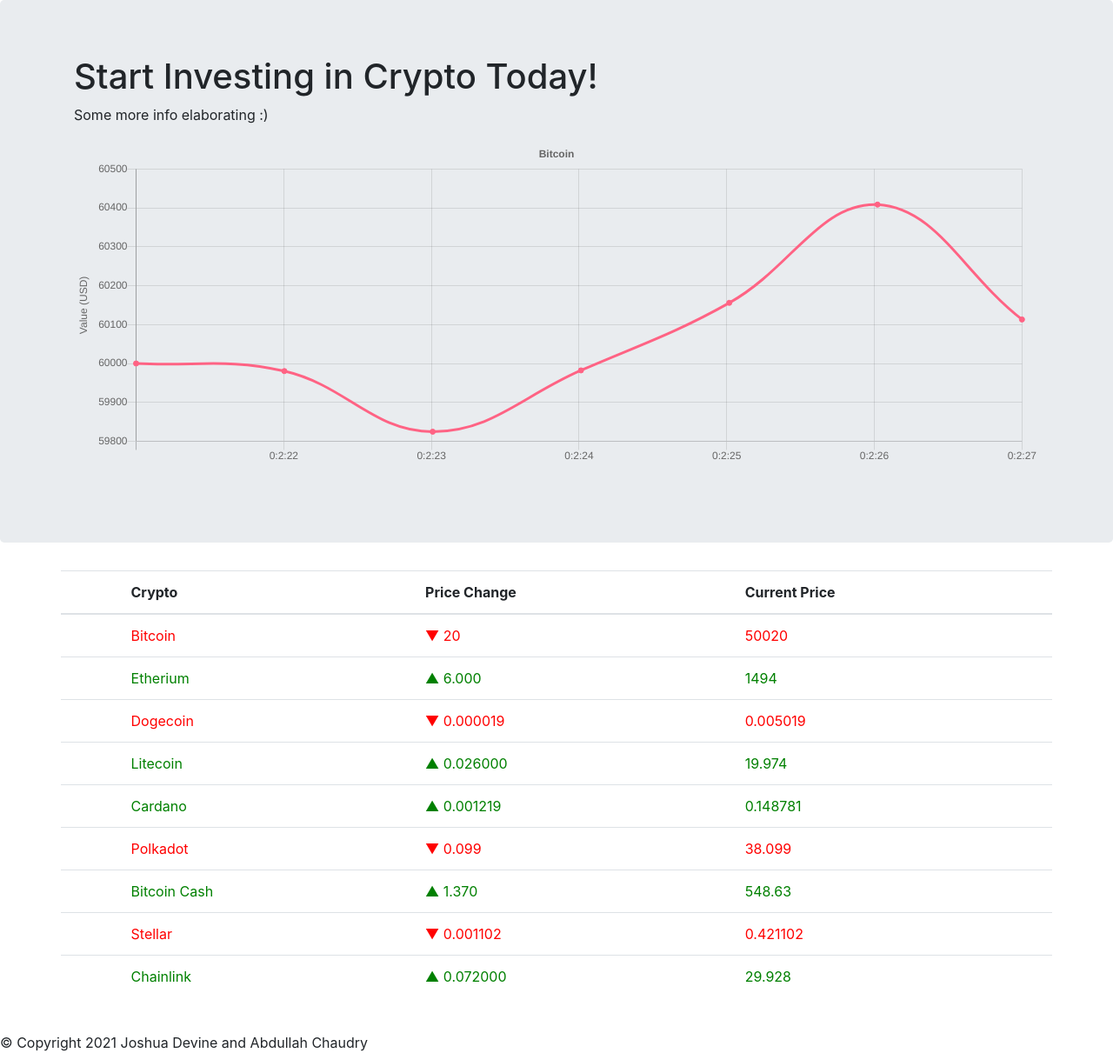
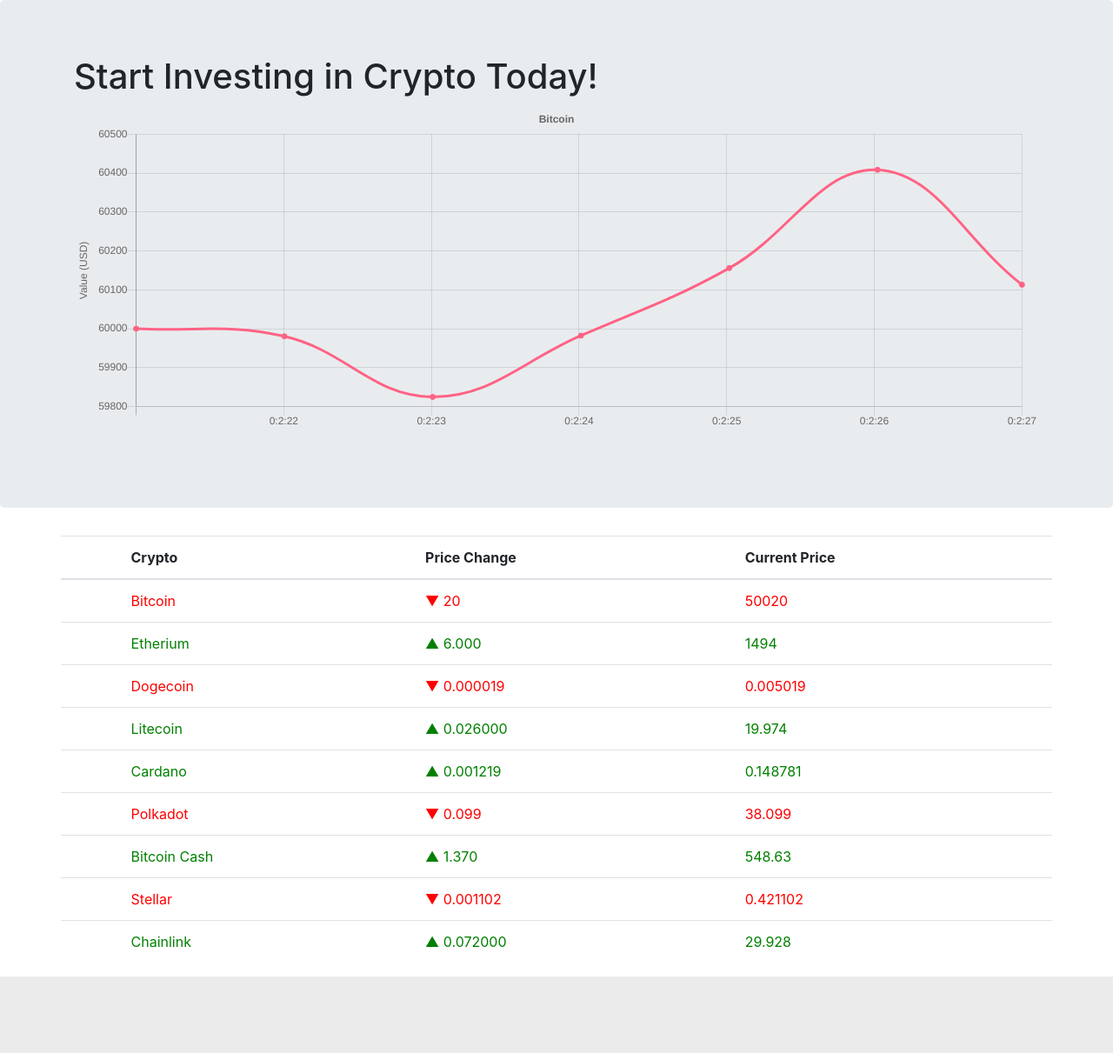
Before and after one commit to jdvne/coiner, a PHP site: page / in a window 1280 px wide. Shown: the part 56-1267 px from the top of the page at 87% size. After the commit the page ends 1179 px from the top, so only its background shows below. Run offline with PHP 8.4, Linux system fonts and the light colour scheme.

Commit message:
deleted subtitle

```diff
--- a/index.html
+++ b/index.html
@@ -62,7 +62,6 @@
     <div class="jumbotron">
         <div class="container">
             <h1>Start Investing in Crypto Today!</h1>
-            <p>Some more info elaborating :)</p>
             <div>
                 <canvas id="canvas" height="400"></canvas>
             </div>
@@ -110,9 +109,4 @@
     </script>
 </body>
 
-<br>
-<footer>&copy; Copyright 2021 Joshua Devine and Abdullah Chaudry</footer>
-
 </html>
-
-</html>
```
Also changed, not shown: styles.css (line endings or trailing spaces).
